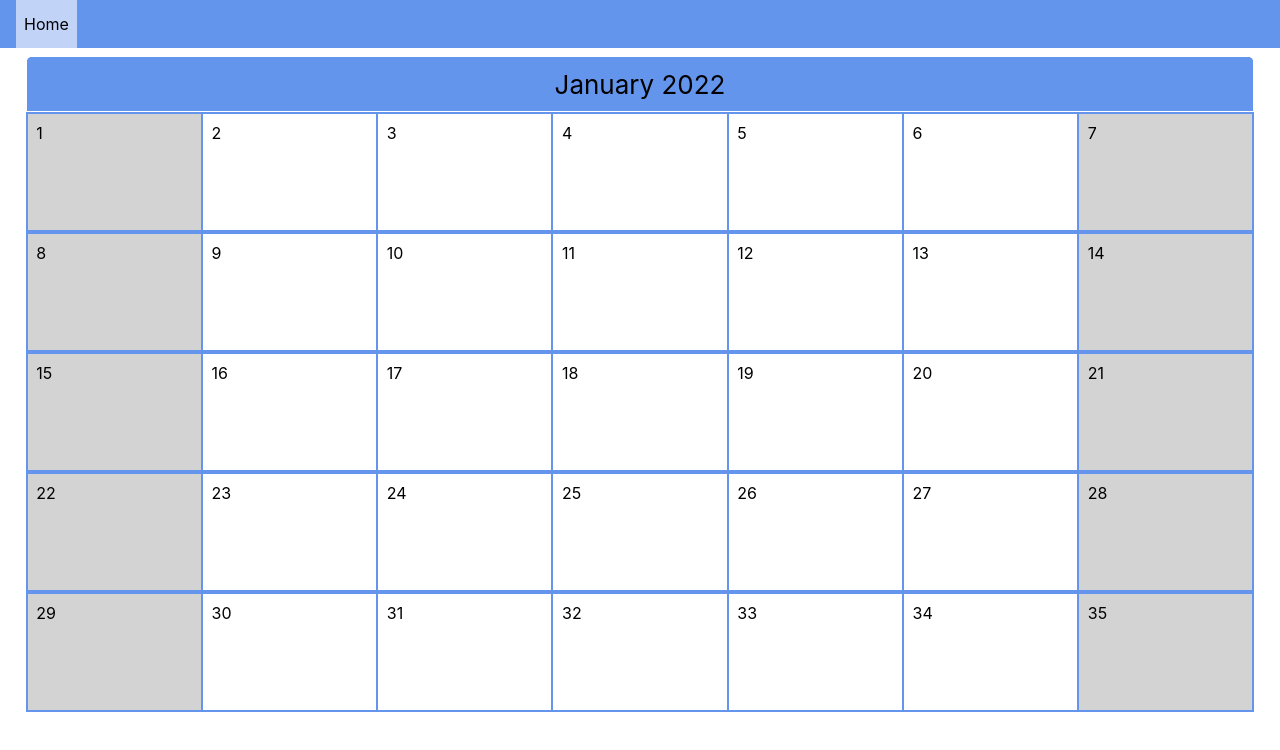
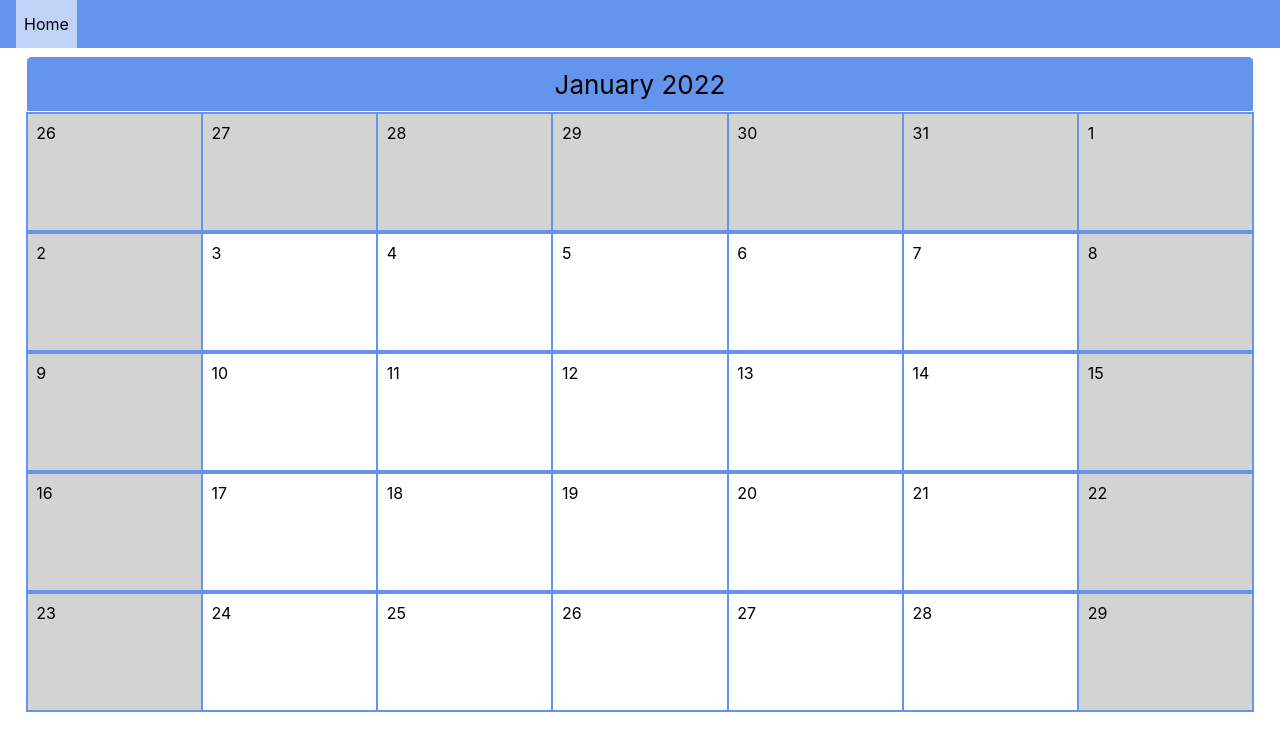
Before and after one commit to malee31/React-Calendar, a React (Create React App) app: page / in a window 1280 px wide. Shown: the top 750 px of the page. Built offline with nearby package versions, Linux system fonts and the light colour scheme.

Commit message:
Now capable of rendering a month from the date object

```diff
--- a/src/Components/Calendar.js
+++ b/src/Components/Calendar.js
@@ -25,13 +25,8 @@ function CalendarCell(props) {
 function CalendarRow(props) {
 	return (
 		<div className="calendar-row">
-			{
-				[...Array(7).keys()]
-					.map(num => num + props.start)
-					.map((dayNum, index) =>
-						<CalendarCell dayNum={dayNum} disabled={index === 0 || index === 6} key={dayNum}/>
-					)
-			}
+			{props.weekData
+				.map(dayData => <CalendarCell dayNum={dayData.dayOfMonth} disabled={dayData.isWeekend || !dayData.isInMonth} key={dayData.dateString}/>)}
 		</div>
 	);
 }
@@ -45,19 +40,50 @@ function CalendarHeader(props) {
 	);
 }
 
+/**
+ * Returns a size 5 array of weeks in a month. Each week is another array containing objects with data about each day<br>
+ * The days start on Sunday and the first week will contain the first day of the month. There WILL be overflow into the next and/or previous month's days
+ * @param {number} year Year to get month data from
+ * @param {number} month Month to get month data from (Zero-indexed)
+ * @returns {Object[][]} Returns array described above
+ */
+function getMonthData(year, month) {
+	const monthData = [];
+	const dateProbe = new Date(year, month, 1);
+	while(dateProbe.getDay() !== 0) {
+		// Jump back to the closest preceding Sunday if needed
+		dateProbe.setDate(dateProbe.getDate() - 1);
+	}
+	for(let weekNum = 0; weekNum < 5; weekNum++) {
+		monthData.push([]);
+		for(let dayNum = 0; dayNum < 7; dayNum++) {
+			const dayOfWeek = dateProbe.getDay();
+			const probedMonth = dateProbe.getMonth();
+			monthData[weekNum][dayNum] = {
+				year: dateProbe.getFullYear(),
+				month: probedMonth,
+				dayOfMonth: dateProbe.getDate(),
+				dayOfWeek: dayOfWeek,
+				week: weekNum,
+				isWeekend: dayOfWeek === 0 || dayOfWeek === 6,
+				isInMonth: probedMonth === month,
+				dateString: dateProbe.toISOString()
+			};
+			dateProbe.setDate(dateProbe.getDate() + 1);
+		}
+	}
+	return monthData;
+}
+
 export default function Calendar(props) {
 	const today = props.date;
-	const dateCopy = new Date(today);
+	const monthData = getMonthData(today.getFullYear(), today.getMonth());
 	return (
 		<div className="calendar-wrapper">
 			<CalendarHeader>
 				{today.toLocaleString("default", { month: "long" })} {today.getFullYear()}
 			</CalendarHeader>
-			<CalendarRow start={1}/>
-			<CalendarRow start={8}/>
-			<CalendarRow start={15}/>
-			<CalendarRow start={22}/>
-			<CalendarRow start={29}/>
+			{monthData.map(weekData => <CalendarRow weekData={weekData}/>)}
 		</div>
 	);
 }
```
